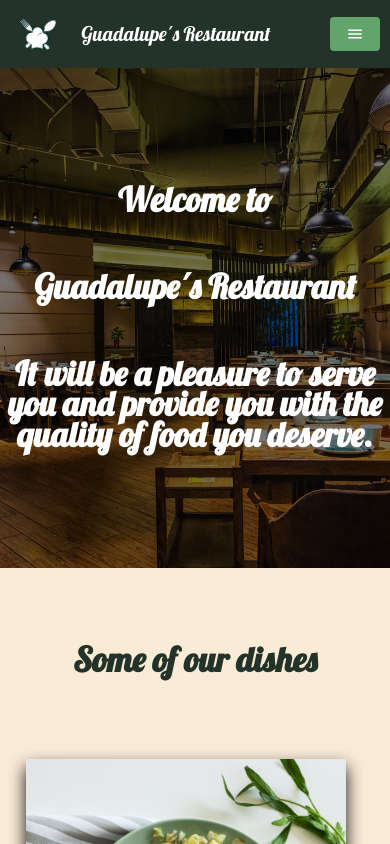
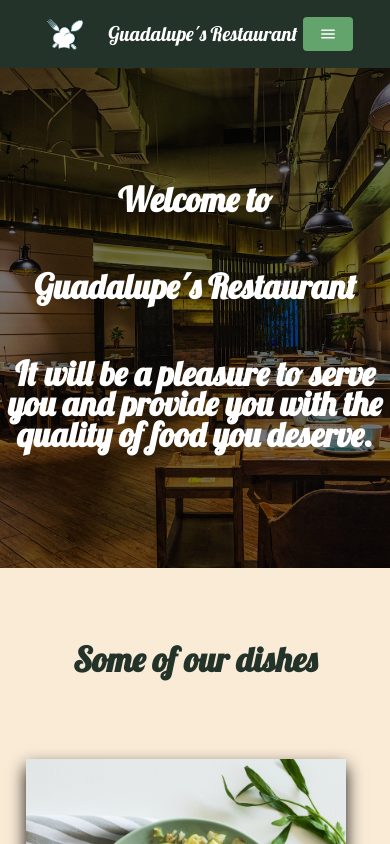
Before and after one commit to Joheyab/Guadalupe-Restaurant, a React (Vite) app: page / in a window 390 px wide. Shown: the top 844 px of the page. Built offline with nearby package versions, Linux system fonts and the light colour scheme.

Commit message:
Try fix menu navbar button mobile

```diff
--- a/src/css/NavBar.css
+++ b/src/css/NavBar.css
@@ -137,4 +137,7 @@
     background-color: #233329;
     opacity: 0.6;
   }
+  .navbar{
+    justify-content: center;
+  }
 }
--- a/src/pages/Menu.css
+++ b/src/pages/Menu.css
@@ -52,8 +52,4 @@
       width: 460px;
     }
 
-    .App{
-      width: 100%;
-    }
   }
-  2.5 5.3
```
